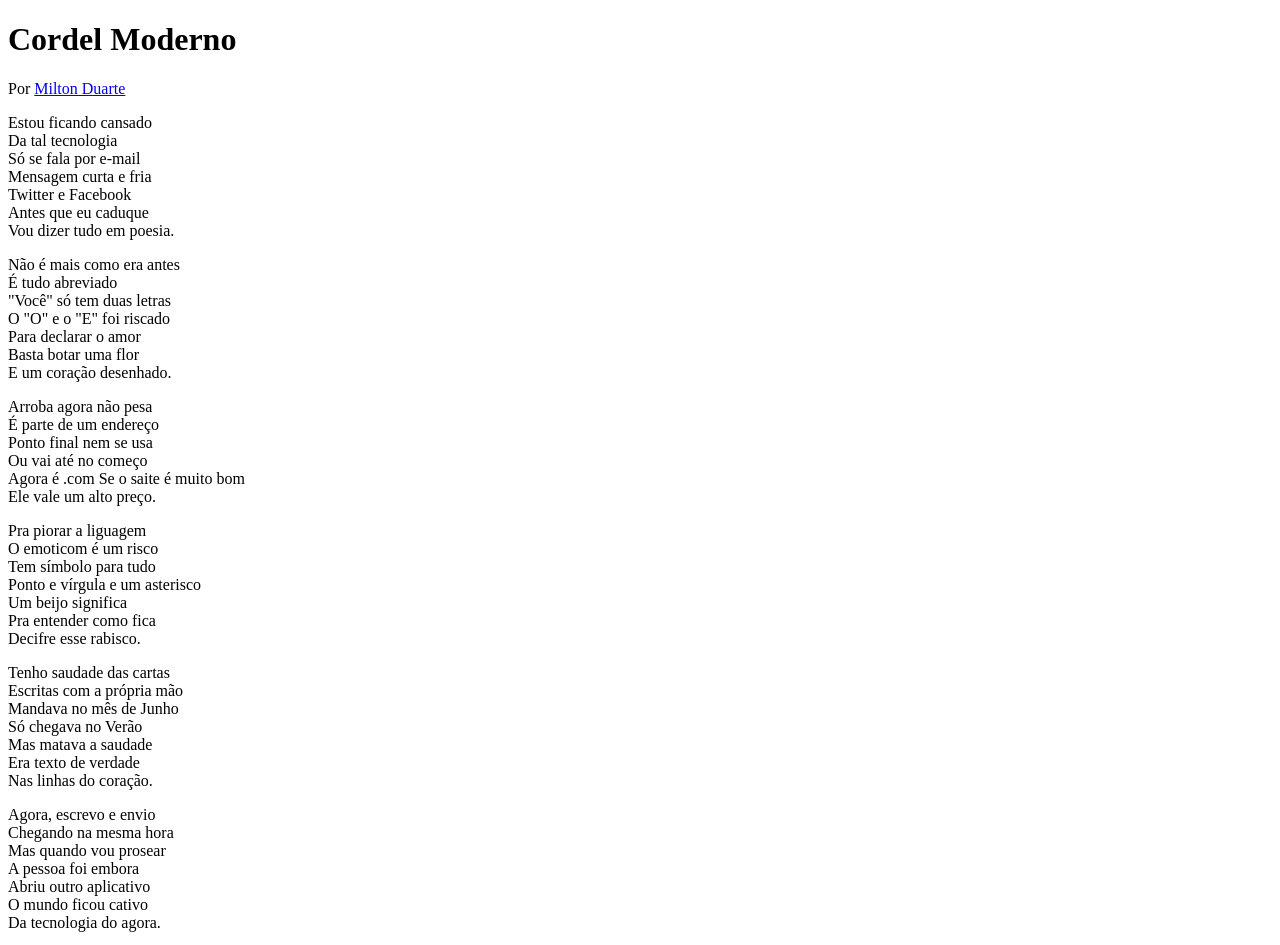
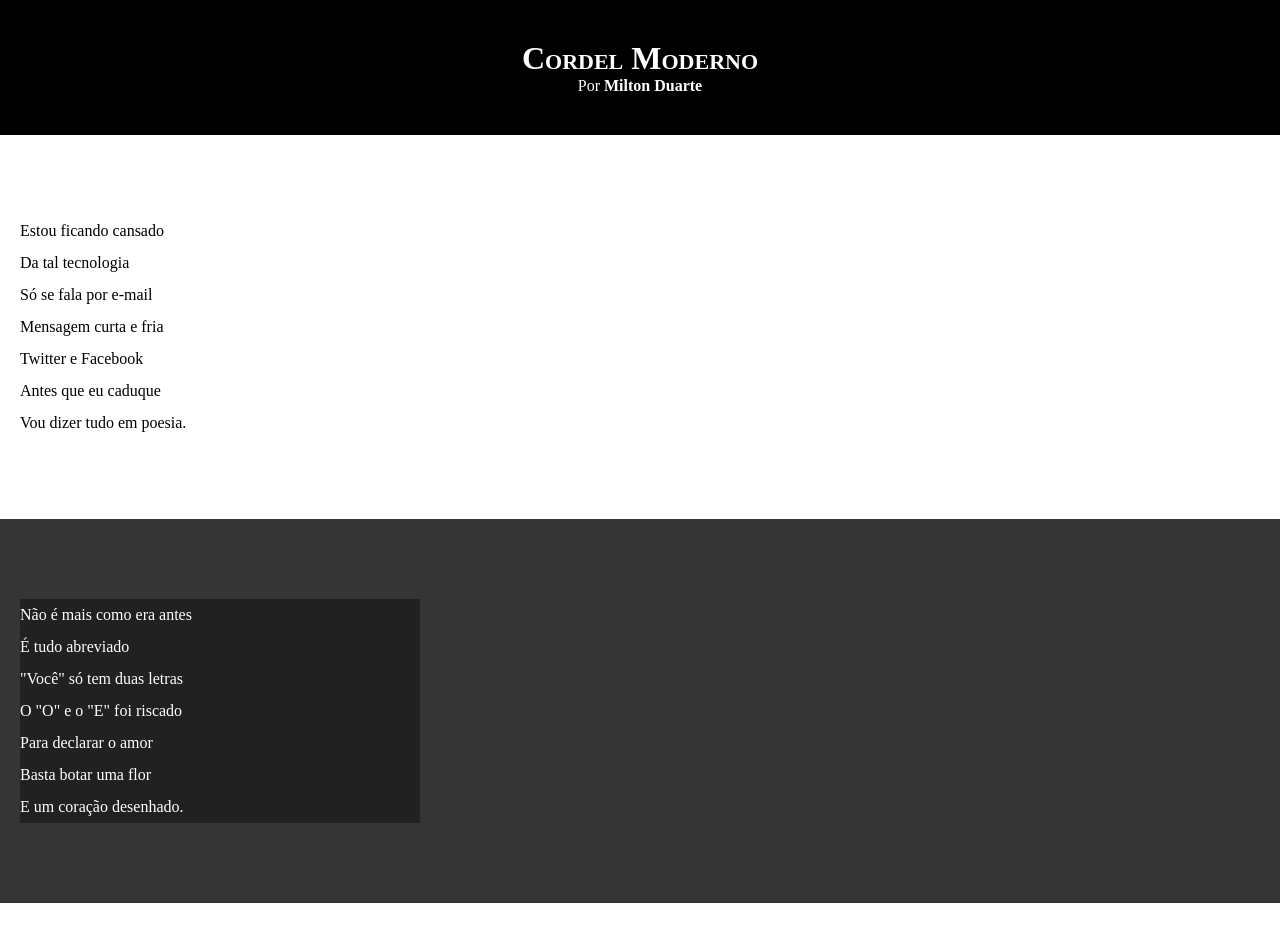
Before and after one commit to luizhenriqueassuncao/html-css, a plain HTML site: page exercicios/d012/index.html in a window 1280 px wide. Shown: the top 945 px of the page. Drawn offline with Linux system fonts and the light colour scheme.

Commit message:
atualizei os estilos

```diff
--- a/exercicios/d012/estilo/style.css
+++ b/exercicios/d012/estilo/style.css
@@ -1 +1,63 @@
 @charset "UTF-8";
+
+*{
+  margin: 0px;
+  padding: 0px;
+}
+
+html,body{
+  background-color: darkgray;
+  min-height: 100vh;
+}
+header{
+  background-color: black;
+  color: white;
+  text-align: center;
+}
+
+header > h1{
+  padding-top: 40px;
+  font-variant: small-caps;
+}
+
+header > p{
+  padding-bottom: 40px;
+}
+
+a{
+  color: white;
+  text-decoration: none;
+  font-weight: bolder;
+}
+
+a:hover{
+  text-decoration: underline;
+}
+
+section{
+  padding-left: 20px;
+  padding-top: 10vh;
+  padding-bottom: 10vh;
+  line-height: 2em;
+}
+
+section.normal{
+  background-color: white;
+  color: black;
+}
+
+section.imagem{
+  background-color: rgba(0, 0, 0, 0.685);
+  color: white;
+}
+section.imagem > p{
+  background-color: rgba(0, 0, 0, 0.384);
+  width: 400px;
+}
+
+footer{
+  background-color: black;
+  text-align: center;
+  color: white;
+  padding: 10px;
+}
--- a/exercicios/d012/index.html
+++ b/exercicios/d012/index.html
@@ -11,7 +11,7 @@
       <p>Por <a href="https://www.recantodasletras.com.br/poesias/3186743" target="_blank">Milton Duarte</a></p>
     </header>
 
-  <section>
+  <section class="normal">
     <p>
       Estou ficando cansado <br>
       Da tal tecnologia <br>
@@ -23,7 +23,7 @@
     </p>
   </section>
 
-<section>
+<section class="imagem">
 
     <p>
       Não é mais como era antes <br>
@@ -36,7 +36,7 @@
     </p>
 </section>
 
-<section>
+<section class="normal">
   <p>
 
       Arroba agora não pesa <br>
@@ -49,7 +49,7 @@
   </p>
 </section>
 
-<section>
+<section class="imagem">
 
     <p>
       Pra piorar a liguagem <br>
@@ -62,7 +62,7 @@
     </p>
 </section>
 
-<section>
+<section class="normal">
 
     <p>
       Tenho saudade das cartas <br>
@@ -75,7 +75,7 @@
     </p>
 </section>
 
-<section>
+<section class="imagem">
 
     <p>
       Agora, escrevo e envio <br>
@@ -88,7 +88,7 @@
     </p>
 </section>
 
-<section>
+<section class="normal">
 
     <p>
       Felizmente, pra orar <br>
```
